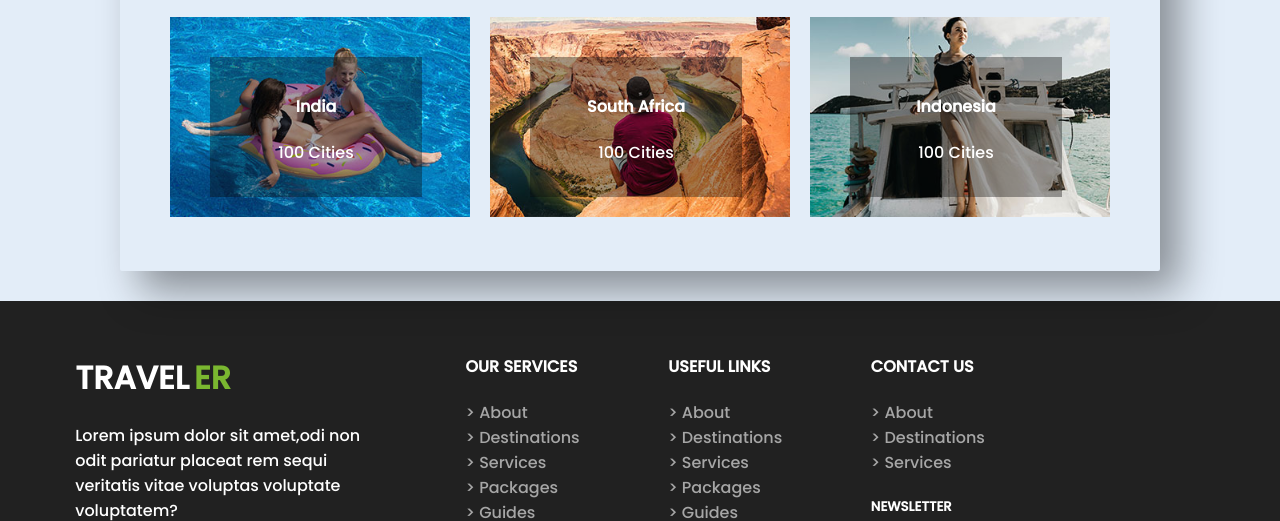
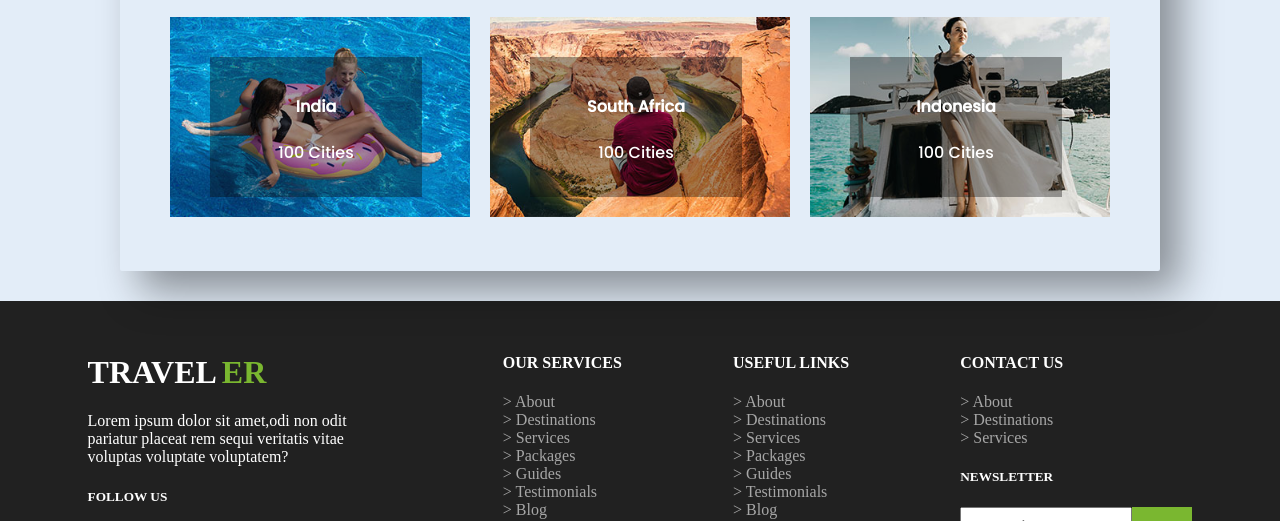
Before and after one commit to iqbalwalii/travel_basic, a plain HTML site: page index.html in a window 1280 px wide. Shown: the part 3679-4200 px from the top of the page. Drawn offline with Linux system fonts and the light colour scheme; a web font is replaced by a local one.

Commit message:
changes for abrar(footer) romana(arrowTop)

```diff
--- a/footer.css
+++ b/footer.css
@@ -1,7 +1,7 @@
 footer{
     background: #212121;
     color: #fff;
-    font-family: Poppins;
+    font-family: Poppins sans-serif;
 }
 .footer__top{
     display: flex;
```
